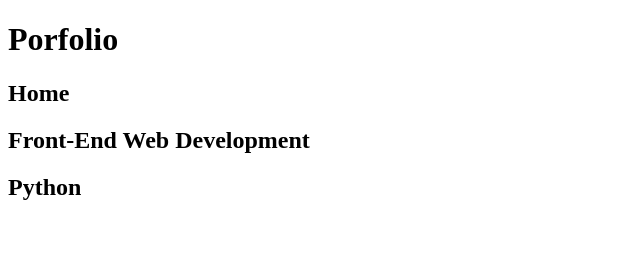
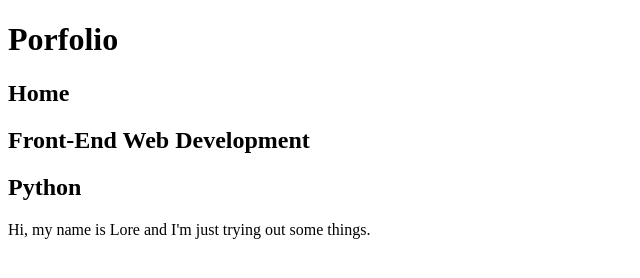
Before and after one commit to loredessent/HTML_test, a plain HTML site: page index.html in a window 1280 px wide. Shown: the whole page, without its empty margins (0-640 px from the left). Drawn offline with Linux system fonts and the light colour scheme.

Commit message:
Update index.html

```diff
--- a/index.html
+++ b/index.html
@@ -1,3 +1,4 @@
+
 <!DOCTYPE HTML>
 <html>
 <head>
@@ -8,5 +9,6 @@
   <h2>Home</h2>
   <h2>Front-End Web Development</h2>
   <h2>Python</h2>
+  <p>Hi, my name is Lore and I'm just trying out some things.</p>
 </body>
 </html>
```
